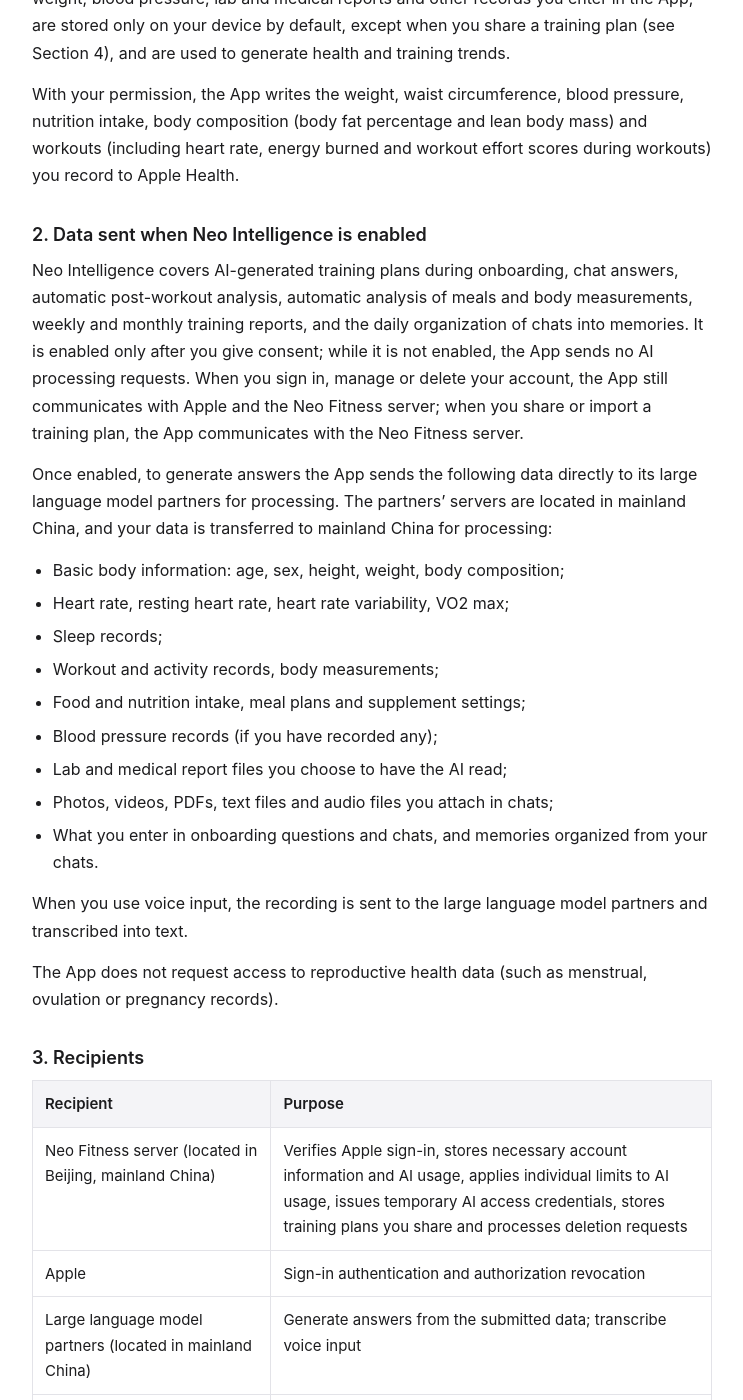
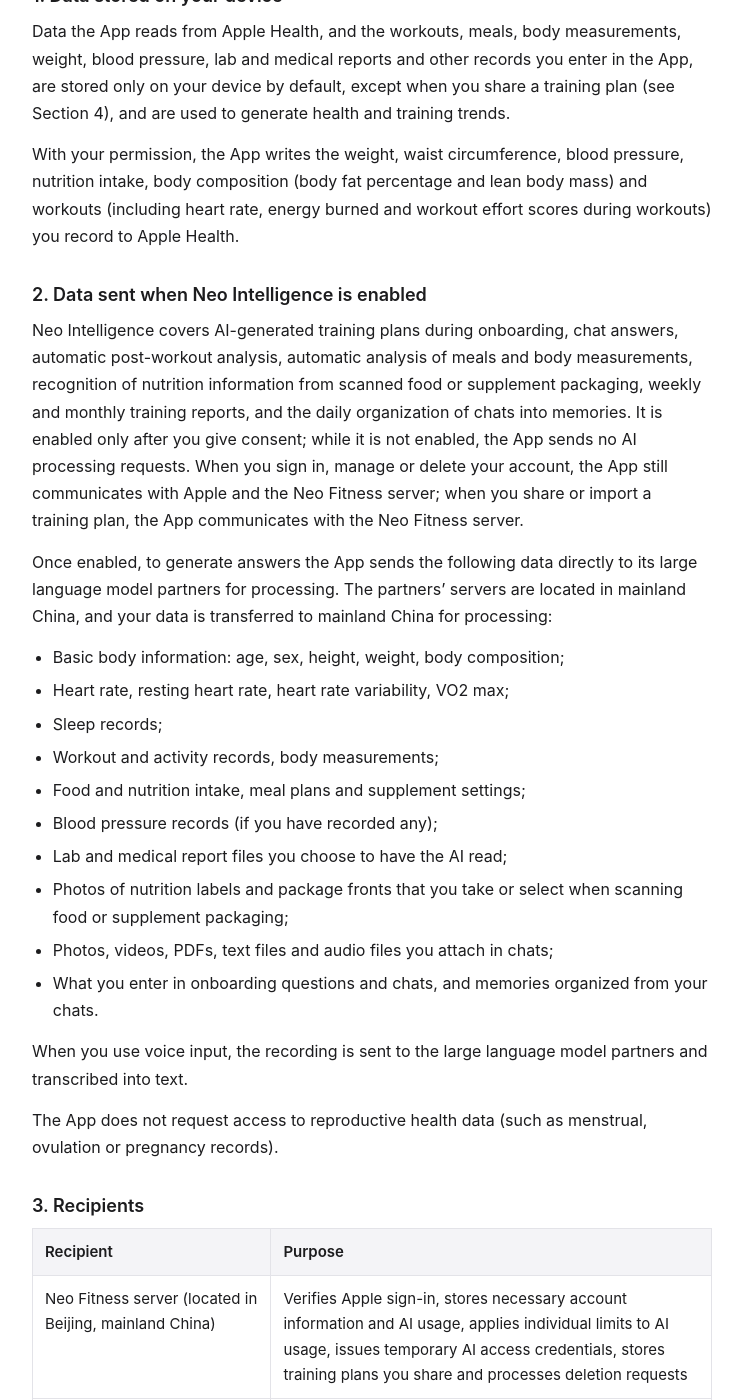
Before and after one commit to neogeweb3/neo-fitness-privacy, a Jekyll site: the page built from index.md, in a window 1280 px wide and 1400 px high, scrolled down 4050 px. Shown: the whole window, without its empty margins (268-1011 px from the left). Built offline with Jekyll 4.4.1, drawn with Linux system fonts in a browser that asks for light colours; our own code applies the rules of GitHub Pages for plain Markdown files; some of the changed text lies outside the part shown.

Commit message:
Add nutrition recognition from scanned packaging; update effective date to November 12, 2026

```diff
--- a/index.md
+++ b/index.md
@@ -95,7 +96,7 @@ With your permission, the App writes the weight, waist circumference, blood pres
 
 ## 2. Data sent when Neo Intelligence is enabled
 
-Neo Intelligence covers AI-generated training plans during onboarding, chat answers, automatic post-workout analysis, automatic analysis of meals and body measurements, weekly and monthly training reports, and the daily organization of chats into memories. It is enabled only after you give consent; while it is not enabled, the App sends no AI processing requests. When you sign in, manage or delete your account, the App still communicates with Apple and the Neo Fitness server; when you share or import a training plan, the App communicates with the Neo Fitness server.
+Neo Intelligence covers AI-generated training plans during onboarding, chat answers, automatic post-workout analysis, automatic analysis of meals and body measurements, recognition of nutrition information from scanned food or supplement packaging, weekly and monthly training reports, and the daily organization of chats into memories. It is enabled only after you give consent; while it is not enabled, the App sends no AI processing requests. When you sign in, manage or delete your account, the App still communicates with Apple and the Neo Fitness server; when you share or import a training plan, the App communicates with the Neo Fitness server.
 
 Once enabled, to generate answers the App sends the following data directly to its large language model partners for processing. The partners' servers are located in mainland China, and your data is transferred to mainland China for processing:
 
@@ -106,6 +107,7 @@ Once enabled, to generate answers the App sends the following data directly to i
 - Food and nutrition intake, meal plans and supplement settings;
 - Blood pressure records (if you have recorded any);
 - Lab and medical report files you choose to have the AI read;
+- Photos of nutrition labels and package fronts that you take or select when scanning food or supplement packaging;
 - Photos, videos, PDFs, text files and audio files you attach in chats;
 - What you enter in onboarding questions and chats, and memories organized from your chats.
 
@@ -124,7 +126,7 @@ The App does not request access to reproductive health data (such as menstrual,
 
 Except for PubMed, the recipients above are located in mainland China, and the related data is transferred to mainland China for processing.
 
-The large language model partners receive data only after you enable Neo Intelligence and use it only to generate answers and transcribe voice input for you. The partners are contractually bound to protect it in a manner consistent with this policy; their data processing terms prohibit using your data to train or improve models. The partners may retain data generated by each request for a limited period under their terms and applicable law; the Developer cannot delete data retained by the partners.
+The large language model partners receive data only after you enable Neo Intelligence and use it only to generate answers, recognize nutrition information and transcribe voice input for you. The partners are contractually bound to protect it in a manner consistent with this policy; their data processing terms prohibit using your data to train or improve models. The partners may retain data generated by each request for a limited period under their terms and applicable law; the Developer cannot delete data retained by the partners.
 
 When you ask Neo Intelligence a question involving scientific literature, the App sends English search terms to the PubMed service operated by the U.S. National Library of Medicine (NLM); the search terms and your device's IP address are transferred to the United States.
 
```
Also changed, not shown: other parts of index.md (+5 -4 lines).
